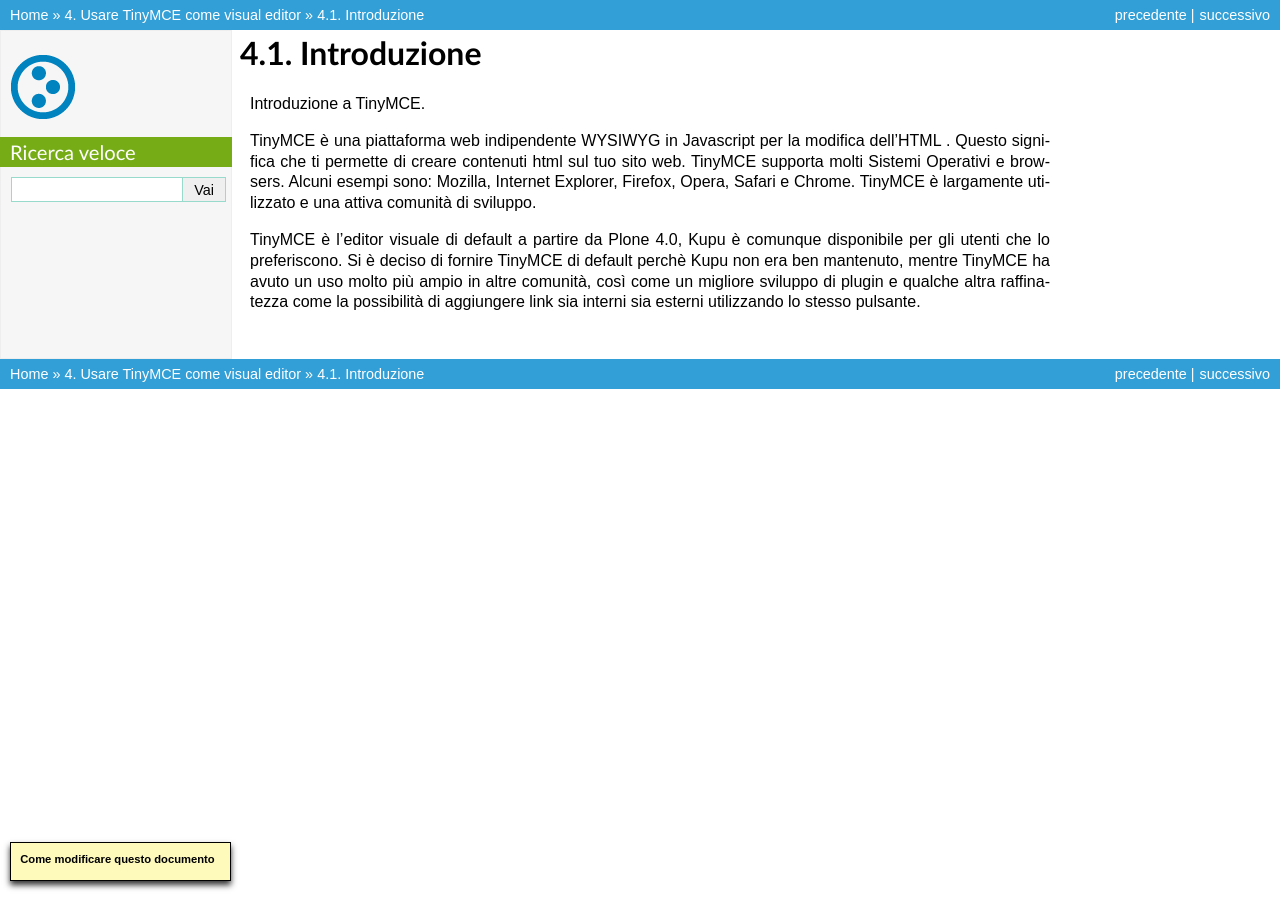
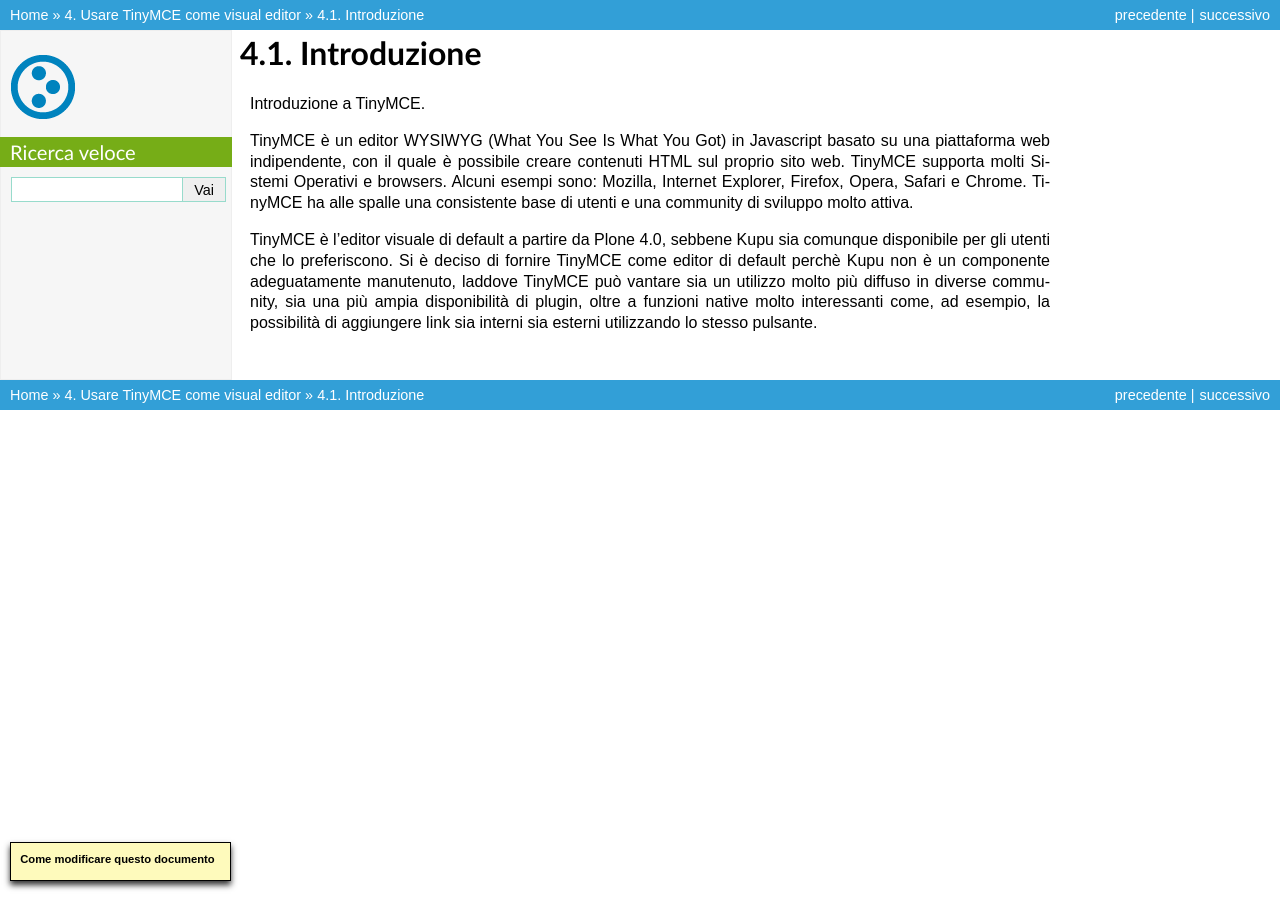
Before and after one commit to plone-it/collective.italiandocumentation, a Sphinx documentation site: the page built from source/using-tinymce-as-visual-editor/introduction.rst, in a window 1280 px wide. Built offline with Sphinx 7.4.7, drawn with Linux system fonts in a browser that asks for light colours; pages that are not in the unit, such as notebooks, are missing from menus.

Commit message:
Review 4.1

```diff
--- a/source/using-tinymce-as-visual-editor/introduction.rst
+++ b/source/using-tinymce-as-visual-editor/introduction.rst
@@ -3,15 +3,17 @@
 
 Introduzione a TinyMCE.
 
-TinyMCE è una piattaforma web indipendente WYSIWYG in Javascript per la modifica dell'HTML
-. Questo significa che ti permette di creare contenuti html sul tuo sito web.
+TinyMCE è un editor WYSIWYG (What You See Is What You Got) in Javascript basato su una piattaforma web indipendente, con
+il quale è possibile creare contenuti HTML sul proprio sito web.
 TinyMCE supporta molti Sistemi Operativi e browsers.
 Alcuni esempi sono: Mozilla, Internet Explorer, Firefox, Opera, Safari
-e Chrome. TinyMCE è largamente utilizzato e una attiva comunità di sviluppo.
+e Chrome. TinyMCE ha alle spalle una consistente base di utenti e una community di sviluppo molto attiva.
 
 TinyMCE è l'editor visuale di default a partire da Plone 4.0,
-Kupu è comunque disponibile per gli utenti che lo preferiscono. Si è deciso di fornire TinyMCE
-di default perchè Kupu non era ben mantenuto, mentre
-TinyMCE ha avuto un uso molto più ampio in altre comunità, così come un migliore
-sviluppo di plugin e qualche altra raffinatezza come la possibilità di aggiungere link sia interni
+sebbene Kupu sia comunque disponibile per gli utenti che lo preferiscono.
+Si è deciso di fornire TinyMCE
+come editor di default perchè Kupu non è un componente adeguatamente manutenuto, laddove
+TinyMCE può vantare sia un utilizzo molto più diffuso in diverse community, sia una più ampia disponibilità
+di plugin, oltre a funzioni native molto interessanti come, ad esempio,
+la possibilità di aggiungere link sia interni
 sia esterni utilizzando lo stesso pulsante.
```
